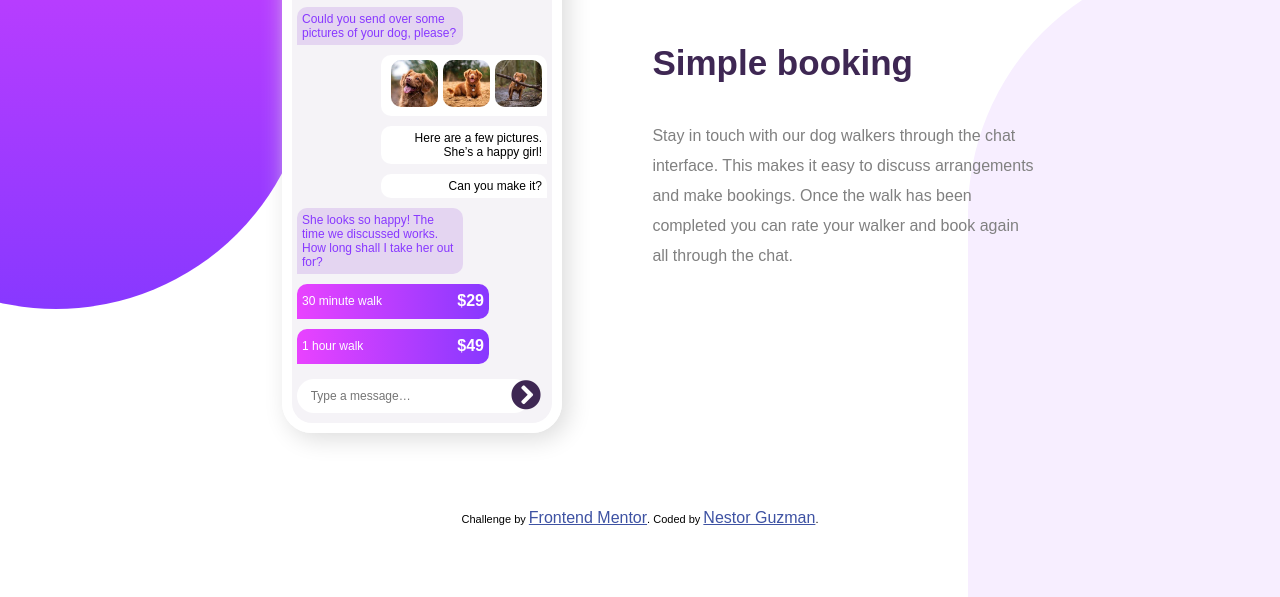
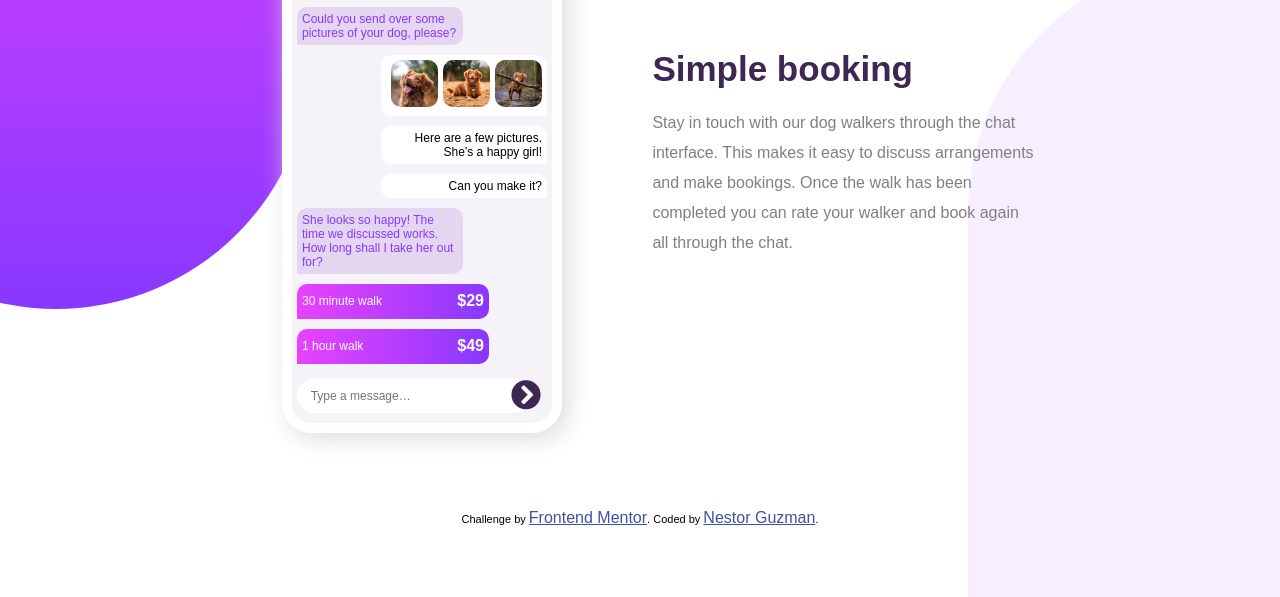
Before and after one commit to NestorGuzman182/Chat-app-CSS-illustration, a plain HTML site: page index.html in a window 1280 px wide. Shown: the part 203-800 px from the top of the page. Drawn offline with Linux system fonts and the light colour scheme.

Commit message:
Update styles.css

```diff
--- a/css/styles.css
+++ b/css/styles.css
@@ -21,6 +21,7 @@
 body {
     background: var(--white);
     font-family: sans-serif;
+    overflow-x: hidden;
 }
 .background-figure-up {
     width: 50%;
@@ -185,14 +186,14 @@ body {
 h1 {
     text-align: center;
     font-size: 35px;
-    margin: 10%;
+    margin: 5% 10%;
     color: var(--secondary-dark);
 }
 .info p {
     text-align: center;
     line-height: 30px;
     color: gray;
-    margin: 8% 10%;
+    margin: 5% 10%;
 }
 .attribution {
     width: 80%;
```
